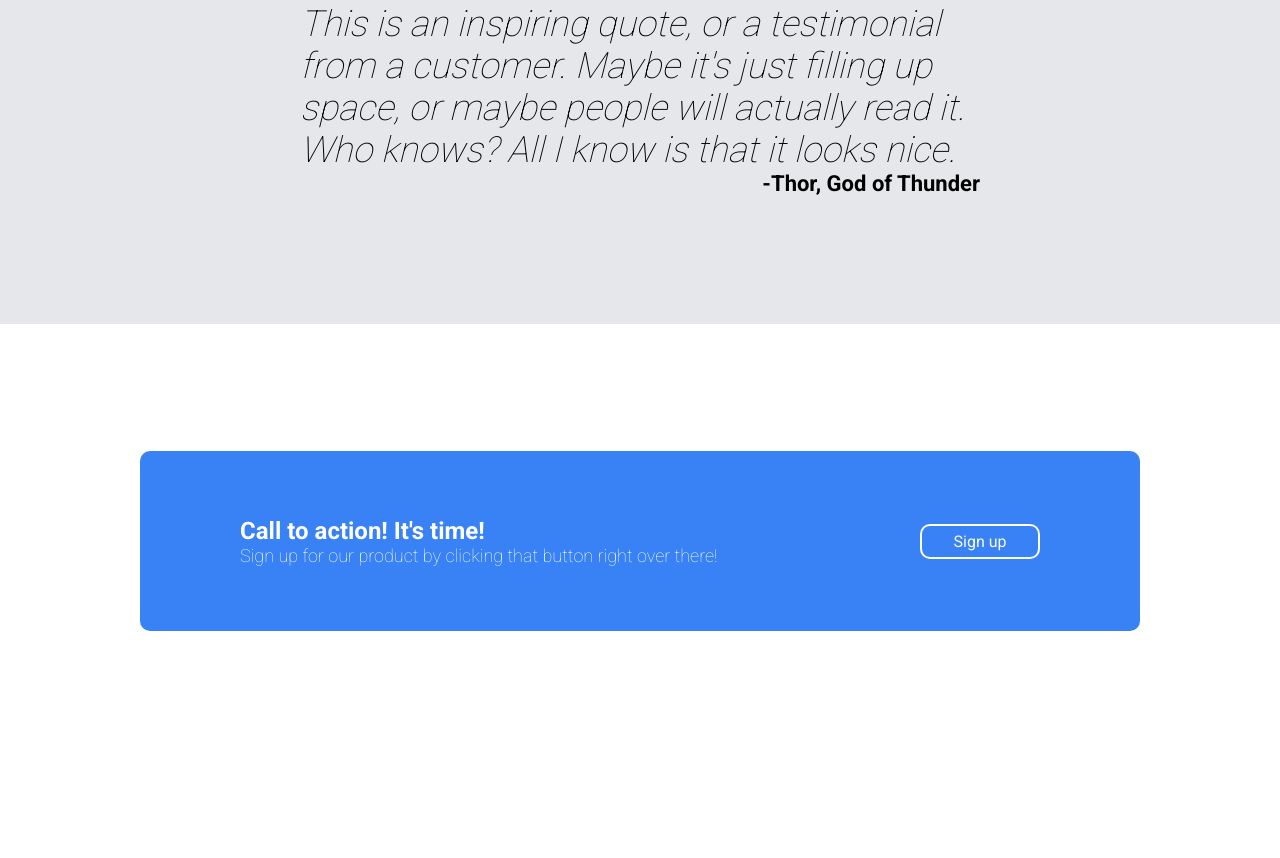
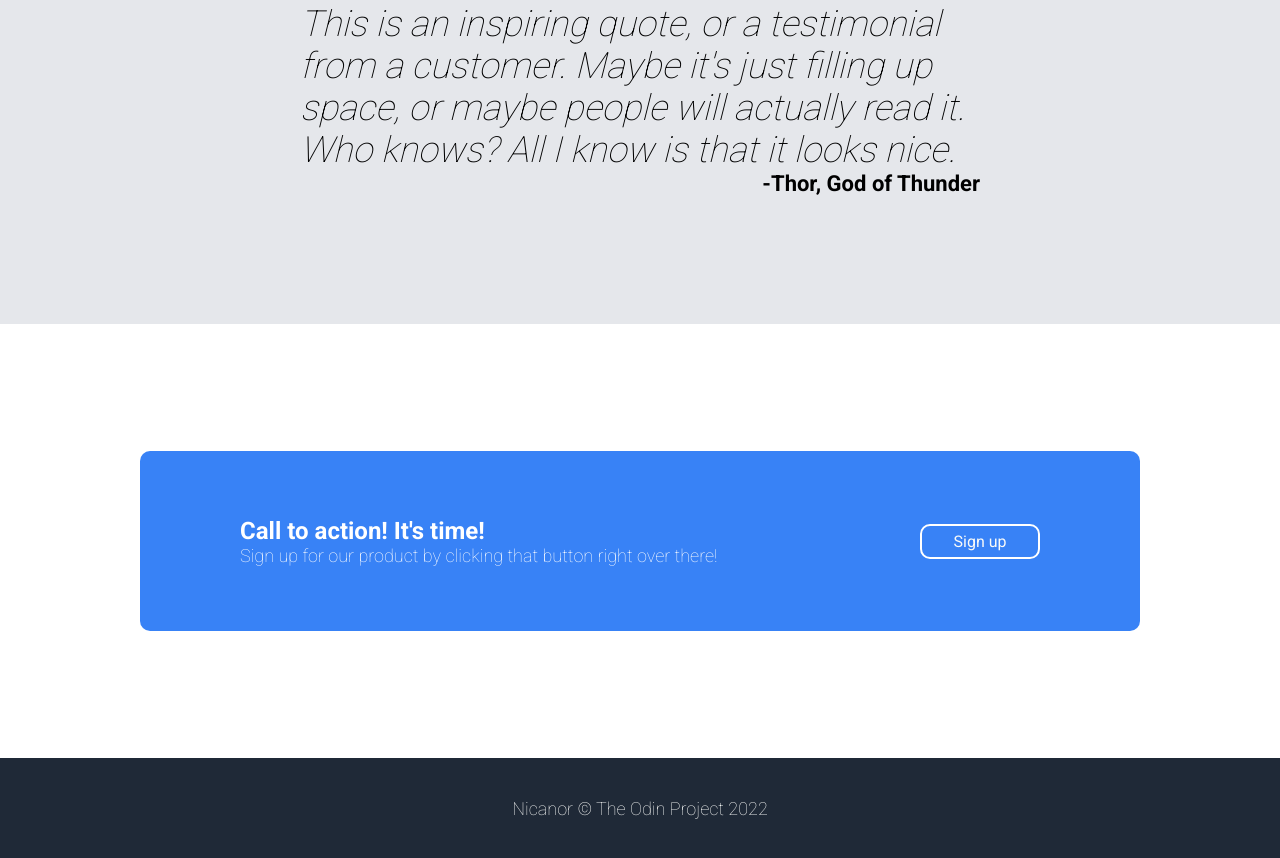
Before and after one commit to nicanor05/landing-page-top, a plain HTML site: page index.html in a window 1280 px wide. Shown: the part 1208-2066 px from the top of the page. Before the commit the page ends 1974 px from the top, so only its background shows below. Drawn offline with Linux system fonts and the light colour scheme.

Commit message:
footer finished

```diff
--- a/index.html
+++ b/index.html
@@ -73,5 +73,8 @@
         </div>
     </section>
 
+    <footer>
+        <p class="p-footer">Nicanor © The Odin Project 2022</p>
+    </footer>
 </body>
 </html>
--- a/style.css
+++ b/style.css
@@ -178,3 +178,18 @@ button {
     border: 2px solid white;
     margin: 0;
 }
+
+footer {
+    background-color: #1f2937;
+    height: 100px;
+    margin: -8px;
+    display: flex;
+    justify-content: center;
+    align-items: center;
+}
+
+.p-footer {
+    color: #f9faf8;
+    font-weight: 100;
+    font-size: 18px;
+}
```
